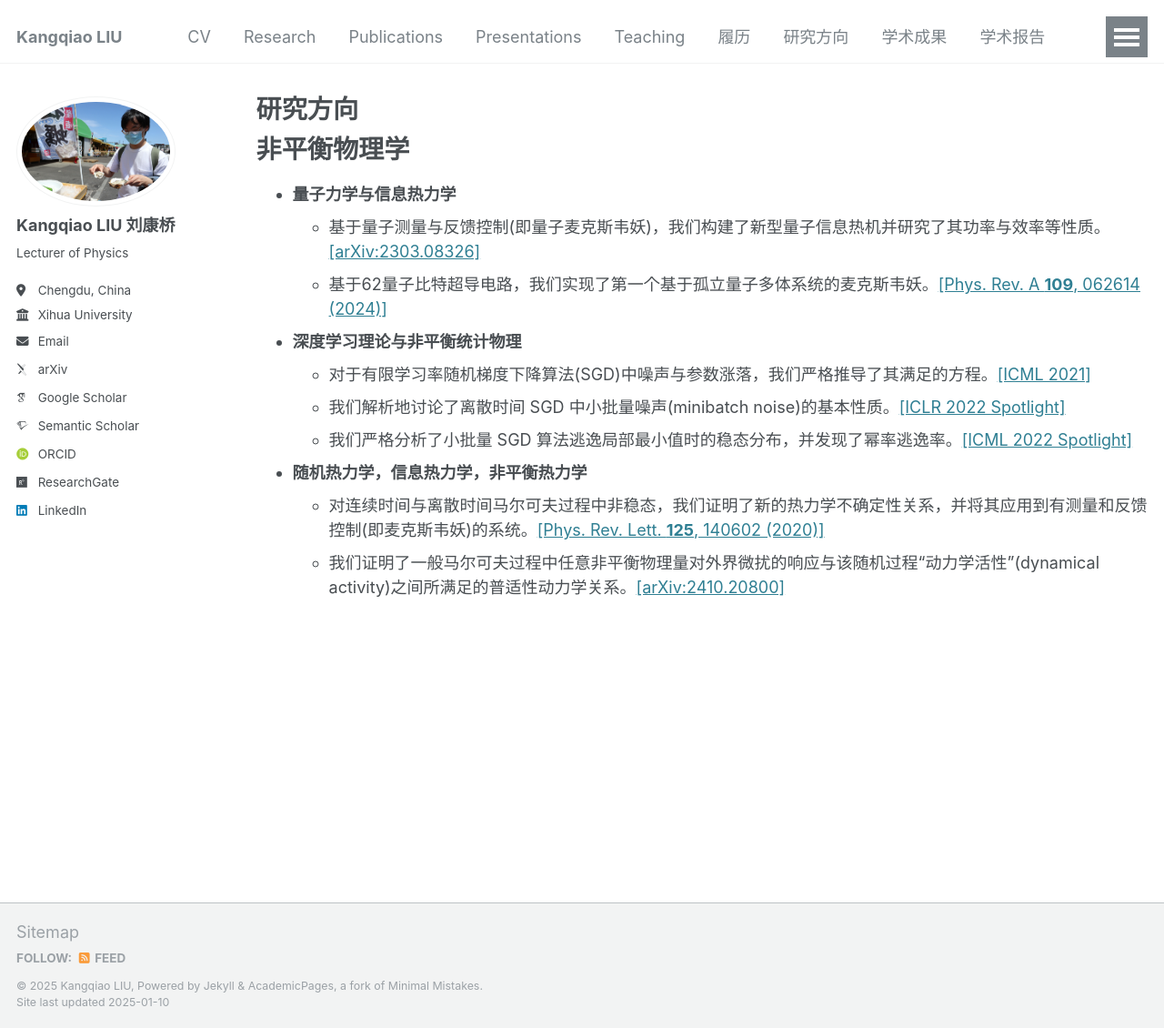
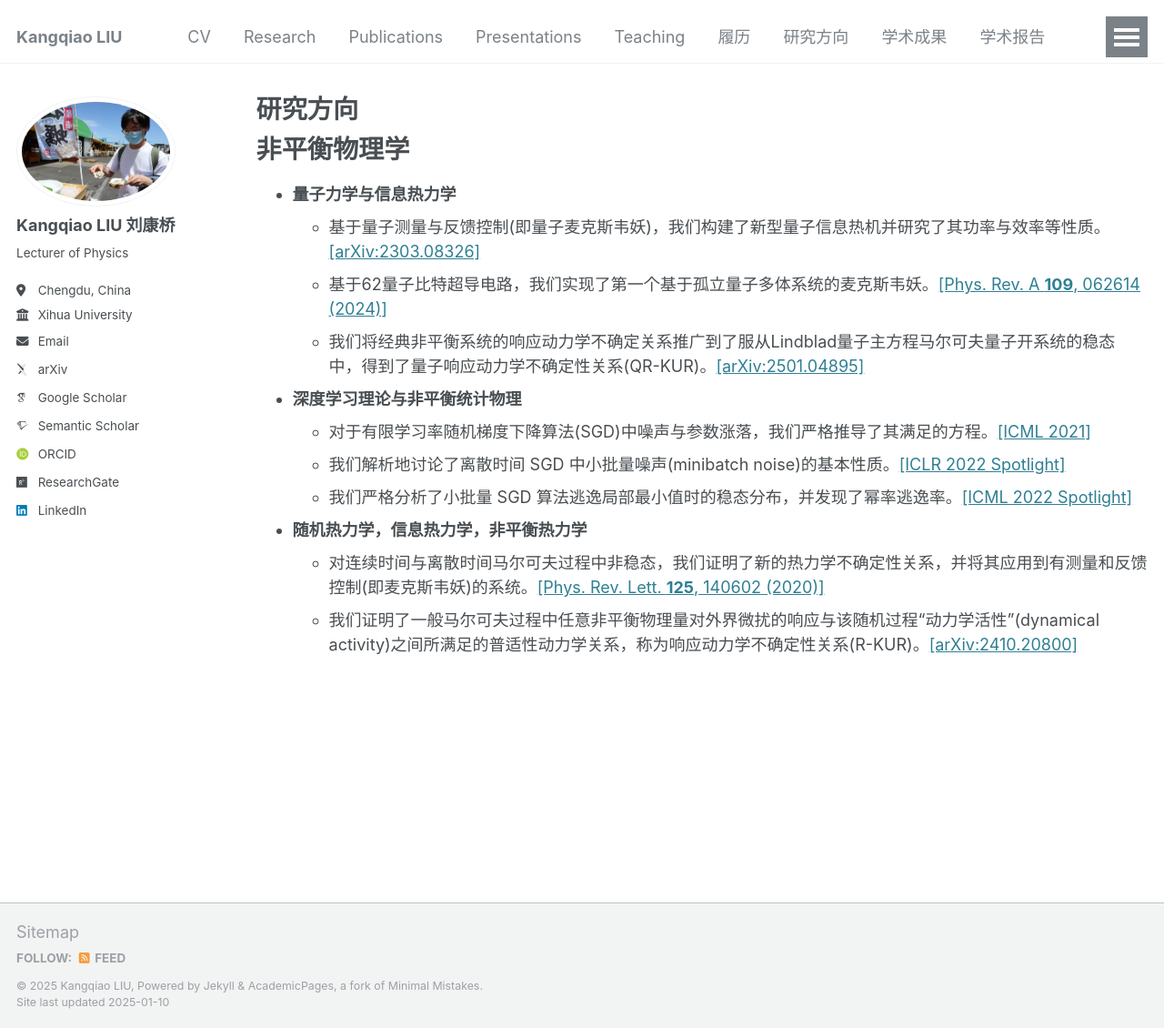
Before and after one commit to KangqiaoLiu/KangqiaoLiu.github.io, a Jekyll site: the page built from _pages/research_zh.md, in a window 1280 px wide and 1130 px high. Shown: the whole window at 91% size. Built offline with Jekyll 4.4.1, drawn with Linux system fonts in a browser that asks for light colours; some web fonts are replaced.

Commit message:
Update research_zh.md

```diff
--- a/_pages/research_zh.md
+++ b/_pages/research_zh.md
@@ -13,6 +13,7 @@ redirect_from:
 * **量子力学与信息热力学**
   * 基于量子测量与反馈控制(即量子麦克斯韦妖)，我们构建了新型量子信息热机并研究了其功率与效率等性质。[[arXiv:2303.08326]](https://arxiv.org/abs/2303.08326)
   * 基于62量子比特超导电路，我们实现了第一个基于孤立量子多体系统的麦克斯韦妖。[[Phys. Rev. A **109**, 062614 (2024)]](https://journals.aps.org/pra/abstract/10.1103/PhysRevA.109.062614)
+  * 我们将经典非平衡系统的响应动力学不确定关系推广到了服从Lindblad量子主方程马尔可夫量子开系统的稳态中，得到了量子响应动力学不确定性关系(QR-KUR)。[[arXiv:2501.04895]](https://arxiv.org/abs/2501.04895)
 
 * **深度学习理论与非平衡统计物理**
   * 对于有限学习率随机梯度下降算法(SGD)中噪声与参数涨落，我们严格推导了其满足的方程。[[ICML 2021]](http://proceedings.mlr.press/v139/liu21ad.html)
@@ -21,4 +22,4 @@ redirect_from:
 
 * **随机热力学，信息热力学，非平衡热力学**
   * 对连续时间与离散时间马尔可夫过程中非稳态，我们证明了新的热力学不确定性关系，并将其应用到有测量和反馈控制(即麦克斯韦妖)的系统。[[Phys. Rev. Lett. **125**, 140602 (2020)]](https://journals.aps.org/prl/abstract/10.1103/PhysRevLett.125.140602)
-  * 我们证明了一般马尔可夫过程中任意非平衡物理量对外界微扰的响应与该随机过程“动力学活性”(dynamical activity)之间所满足的普适性动力学关系。[[arXiv:2410.20800]](https://arxiv.org/abs/2410.20800)
+  * 我们证明了一般马尔可夫过程中任意非平衡物理量对外界微扰的响应与该随机过程“动力学活性”(dynamical activity)之间所满足的普适性动力学关系，称为响应动力学不确定性关系(R-KUR)。[[arXiv:2410.20800]](https://arxiv.org/abs/2410.20800)
```
